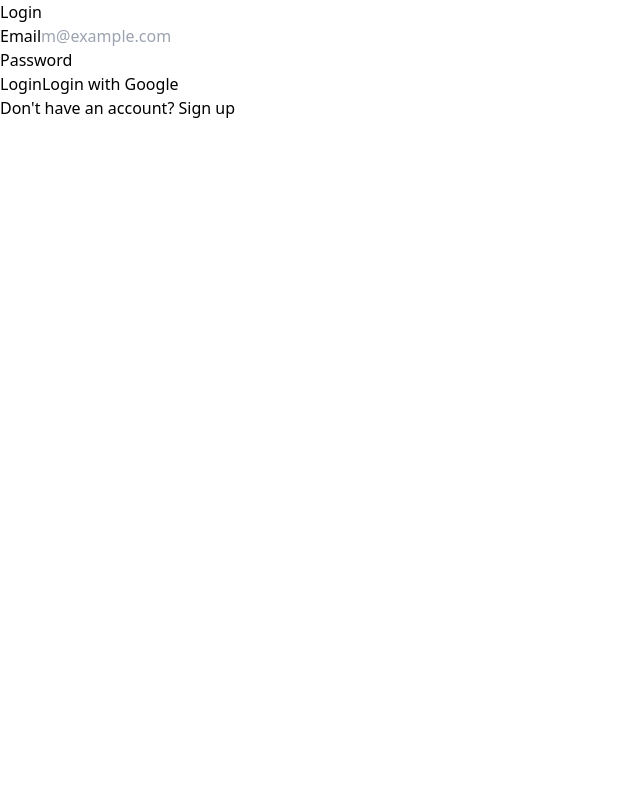
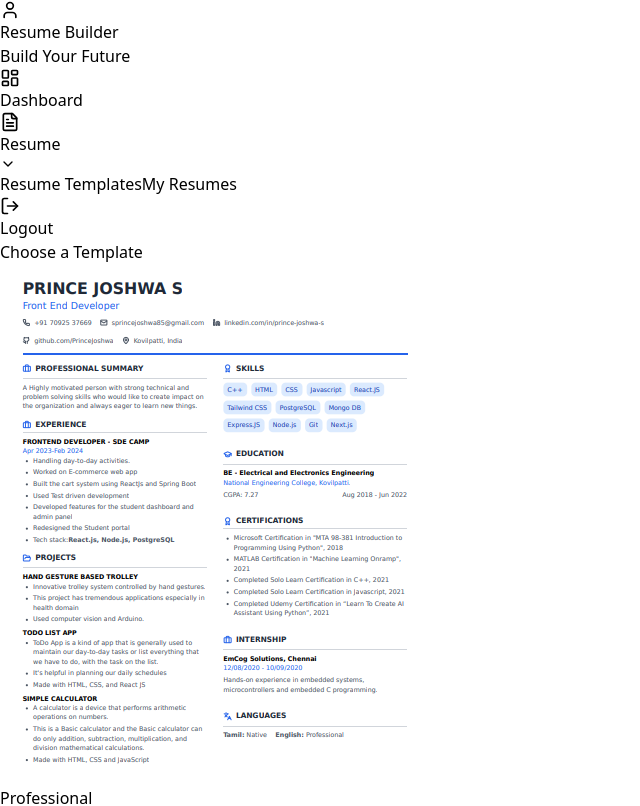
Before and after one commit to PrinceJoshwa/resume-builder-app-client, a React (Vite) app: page /templates in a window 1280 px wide. Before the commit this address led to /login. Shown: the top 806 px of the page, without its empty margins (0-640 px from the left). Built offline with nearby package versions, Linux system fonts and the light colour scheme; no server answers; sample sign-in values are in the browser's storage.

Commit message:
Login Client Id Changes

```diff
--- a/src/App.jsx
+++ b/src/App.jsx
@@ -66,36 +66,46 @@ import Template1 from './pages/Template1'
 
 function App() {
   const [user, setUser] = useState(null)
+  const [token, setToken] = useState(null)
+  const [loading, setLoading] = useState(true)
 
   useEffect(() => {
     const storedUser = localStorage.getItem('user')
-    if (storedUser) {
+    const storedToken = localStorage.getItem('token')
+    if (storedUser && storedToken) {
       setUser(JSON.parse(storedUser))
+      setToken(storedToken)
     }
+    setLoading(false)
   }, [])
 
   const handleLogout = () => {
     localStorage.removeItem('user')
     localStorage.removeItem('token')
     setUser(null)
+    setToken(null)
   }
 
   const ProtectedRoute = ({ children }) => {
-    if (!user) {
+    if (!user || !token) {
       return <Navigate to="/login" replace />
     }
     return children
   }
 
+  if (loading) {
+    return <div>Loading...</div>
+  }
+
   return (
     <Routes>
-      <Route path="/login" element={<Login setUser={setUser} />} />
+      <Route path="/login" element={<Login setUser={setUser} setToken={setToken} />} />
 
       <Route
         path="/templates"
         element={
           <ProtectedRoute>
-            <Templates user={user} onLogout={handleLogout} />
+            <Templates user={user} token={token} onLogout={handleLogout} />
           </ProtectedRoute>
         }
       />
@@ -104,12 +114,12 @@ function App() {
         path="/template1"
         element={
           <ProtectedRoute>
-            <Template1 user={user} onLogout={handleLogout} />
+            <Template1 user={user} token={token} onLogout={handleLogout} />
           </ProtectedRoute>
         }
       />
 
-      <Route path="/" element={user ? <Navigate to="/templates" replace /> : <Navigate to="/login" replace />} />
+      <Route path="/" element={user && token ? <Navigate to="/templates" replace /> : <Navigate to="/login" replace />} />
 
       <Route path="*" element={<div>Page Not Found</div>} />
     </Routes>
--- a/src/components/Login.jsx
+++ b/src/components/Login.jsx
@@ -1,231 +1,3 @@
-// import { useGoogleLogin } from '@react-oauth/google';
-// import { useNavigate } from 'react-router-dom';
-// import axios from 'axios';
-// import { useState } from 'react';
-
-// const API_URL = import.meta.env.VITE_API_URL || 'https://resume-builder-app-server.vercel.app';
-
-// export default function Login({ setUser }) {
-//   const navigate = useNavigate();
-//   const [error, setError] = useState(null);
-//   const [email, setEmail] = useState('');
-//   const [password, setPassword] = useState('');
-
-//   const login = useGoogleLogin({
-//     onSuccess: async (tokenResponse) => {
-//       try {
-//         console.log('Google login successful. Token:', tokenResponse);
-//         const res = await axios.post(
-//           `${API_URL}/api/auth/google`,
-//           { token: tokenResponse.access_token },
-//           {
-//             headers: {
-//               'Content-Type': 'application/json',
-//             },
-//           }
-//         );
-//         console.log('Server response:', res.data);
-//         const { token, user } = res.data;
-//         localStorage.setItem('token', token);
-//         setUser(user);
-//         navigate('/templates');
-//       } catch (err) {
-//         console.error('Authentication error:', err.response ? err.response.data : err.message);
-//         setError('Failed to authenticate. Please try again. ' + (err.response?.data?.msg || err.message));
-//       }
-//     },
-//     onError: (error) => {
-//       console.error('Google Sign-In error:', error);
-//       setError('Google Sign-In failed. Please try again. ' + error.message);
-//     },
-//     flow: 'implicit',
-//   });
-
-//   const handleSubmit = async (e) => {
-//     e.preventDefault();
-//     try {
-//       const res = await axios.post(`${API_URL}/api/auth/login`, { email, password }, {
-//         headers: { 'Content-Type': 'application/json' }
-//       });
-//       const { token, user } = res.data;
-//       localStorage.setItem('token', token);
-//       setUser(user);
-//       navigate('/templates');
-//     } catch (err) {
-//       console.error('Login error:', err.response ? err.response.data : err.message);
-//       setError('Login failed. Please check your credentials and try again. ' + (err.response?.data?.msg || err.message));
-//     }
-//   };
-
-//   return (
-//     <div className="min-h-screen flex items-center justify-center bg-gray-50">
-//       <div className="max-w-md w-full space-y-8 p-8 bg-white rounded-lg shadow-lg">
-//         <h2 className="text-3xl font-bold text-center">Login</h2>
-
-//         <form onSubmit={handleSubmit} className="mt-8 space-y-6">
-//           <div>
-//             <label htmlFor="email" className="block text-sm font-medium text-gray-700">
-//               Email
-//             </label>
-//             <input
-//               id="email"
-//               type="email"
-//               value={email}
-//               onChange={(e) => setEmail(e.target.value)}
-//               placeholder="m@example.com"
-//               className="mt-1 block w-full px-3 py-2 border border-gray-300 rounded-md"
-//               required
-//             />
-//           </div>
-
-//           <div>
-//             <div className="flex items-center justify-between">
-//               <label htmlFor="password" className="block text-sm font-medium text-gray-700">
-//                 Password
-//               </label>
-//               <a href="/forgot-password" className="text-sm text-blue-600 hover:text-blue-500">
-//                 Forgot your password?
-//               </a>
-//             </div>
-//             <input
-//               id="password"
-//               type="password"
-//               value={password}
-//               onChange={(e) => setPassword(e.target.value)}
-//               className="mt-1 block w-full px-3 py-2 border border-gray-300 rounded-md"
-//               required
-//             />
-//           </div>
-
-//           {error && (
-//             <p className="text-red-500 text-sm">{error}</p>
-//           )}
-
-//           <button
-//             type="submit"
-//             className="w-full py-2 px-4 bg-black text-white rounded-md hover:bg-gray-800"
-//           >
-//             Login
-//           </button>
-
-//           <button
-//             type="button"
-//             onClick={() => login()}
-//             className="w-full py-2 px-4 border border-gray-300 rounded-md hover:bg-gray-50"
-//           >
-//             Login with Google
-//           </button>
-//         </form>
-
-//         <p className="text-center text-sm">
-//           {"Don't have an account? "}
-//           <a href="/signup" className="text-blue-600 hover:text-blue-500">
-//             Sign up
-//           </a>
-//         </p>
-//       </div>
-//     </div>
-//   );
-//
-
-
-// import { useGoogleLogin } from '@react-oauth/google';
-// import { useNavigate } from 'react-router-dom';
-// import axios from 'axios';
-// import { useState } from 'react';
-
-// const API_URL = import.meta.env.VITE_API_URL || 'https://resume-builder-app-server.vercel.app';
-
-// export default function Login({ setUser }) {
-//   const navigate = useNavigate();
-//   const [error, setError] = useState(null);
-//   const [email, setEmail] = useState('');
-//   const [password, setPassword] = useState('');
-
-//   const loginWithGoogle = useGoogleLogin({
-//     onSuccess: async (tokenResponse) => {
-//       try {
-//         const res = await axios.post(
-//           `${API_URL}/api/auth/google`,
-//           { token: tokenResponse.access_token },
-//           {
-//             headers: { 'Content-Type': 'application/json' },
-//             withCredentials: true
-//           }
-//         );
-//         const { token, user } = res.data;
-//         localStorage.setItem('token', token); // Save JWT to localStorage
-//         setUser(user); // Update app state with user data
-//         navigate('/templates'); // Redirect to dashboard
-//       } catch (err) {
-//         console.error('Google OAuth error:', err.response?.data || err.message);
-//         setError('Authentication failed. Please try again.');
-//       }
-//     },
-//     onError: (err) => {
-//       console.error('Google Sign-In error:', err.message);
-//       setError('Google Sign-In failed. Please try again.');
-//     },
-//     flow: 'implicit',
-//   });
-
-//   const handleLogin = async (e) => {
-//     e.preventDefault();
-//     try {
-//       const res = await axios.post(`${API_URL}/api/auth/login`, { email, password }, {
-//         headers: { 'Content-Type': 'application/json' },
-//         withCredentials: true
-//       });
-//       const { token, user } = res.data;
-//       localStorage.setItem('token', token);
-//       setUser(user);
-//       navigate('/templates');
-//     } catch (err) {
-//       console.error('Login error:', err.response?.data || err.message);
-//       setError('Login failed. Please check your credentials and try again.');
-//     }
-//   };
-
-//   return (
-//     <div className="min-h-screen flex items-center justify-center bg-gray-50">
-//       <div className="max-w-md w-full space-y-8 p-8 bg-white rounded-lg shadow-lg">
-//         <h2 className="text-3xl font-bold text-center">Login</h2>
-//         <form onSubmit={handleLogin} className="mt-8 space-y-6">
-//           <div>
-//             <label htmlFor="email" className="block text-sm font-medium text-gray-700">Email</label>
-//             <input
-//               id="email"
-//               type="email"
-//               value={email}
-//               onChange={(e) => setEmail(e.target.value)}
-//               placeholder="m@example.com"
-//               className="mt-1 block w-full px-3 py-2 border border-gray-300 rounded-md"
-//               required
-//             />
-//           </div>
-//           <div>
-//             <label htmlFor="password" className="block text-sm font-medium text-gray-700">Password</label>
-//             <input
-//               id="password"
-//               type="password"
-//               value={password}
-//               onChange={(e) => setPassword(e.target.value)}
-//               className="mt-1 block w-full px-3 py-2 border border-gray-300 rounded-md"
-//               required
-//             />
-//           </div>
-//           {error && <p className="text-red-500 text-sm">{error}</p>}
-//           <button type="submit" className="w-full py-2 px-4 bg-black text-white rounded-md hover:bg-gray-800">Login</button>
-//           <button type="button" onClick={loginWithGoogle} className="w-full py-2 px-4 border border-gray-300 rounded-md hover:bg-gray-50">Login with Google</button>
-//         </form>
-//         <p className="text-center text-sm">
-//           Don't have an account? <a href="/signup" className="text-blue-600 hover:text-blue-500">Sign up</a>
-//         </p>
-//       </div>
-//     </div>
-//   );
-// }
-
 
 import { useGoogleLogin } from '@react-oauth/google';
 import { useNavigate } from 'react-router-dom';
@@ -239,17 +11,19 @@ export default function Login({ setUser }) {
   const [error, setError] = useState(null);
   const [email, setEmail] = useState('');
   const [password, setPassword] = useState('');
+  const [loading, setLoading] = useState(false);
 
   // Debugging: Log the environment variable
   console.log('API URL:', API_URL);
-  console.log('Google Client ID:', import.meta.env.VITE_GOOGLE_CLIENT_ID);
+  console.log('Google Client ID:', import.meta.env.NEXT_PUBLIC_GOOGLE_CLIENT_ID);
 
   // Google Login
   const loginWithGoogle = useGoogleLogin({
-    clientId: import.meta.env.VITE_GOOGLE_CLIENT_ID, // Explicitly pass clientId
+    clientId: import.meta.env.NEXT_PUBLIC_GOOGLE_CLIENT_ID, // Explicitly pass clientId
     onSuccess: async (tokenResponse) => {
       console.log('Google Token Response:', tokenResponse); // Debugging
       try {
+        setLoading(true);
         const res = await axios.post(
           `${API_URL}/api/auth/google`,
           { token: tokenResponse.access_token }, // Using access token from Google
@@ -265,6 +39,8 @@ export default function Login({ setUser }) {
       } catch (err) {
         console.error('Google OAuth error:', err.response?.data || err.message);
         setError('Authentication failed. Please try again.');
+      } finally {
+        setLoading(false);
       }
     },
     onError: (err) => {
@@ -278,6 +54,7 @@ export default function Login({ setUser }) {
   const handleLogin = async (e) => {
     e.preventDefault();
     try {
+      setLoading(true);
       const res = await axios.post(
         `${API_URL}/api/auth/login`,
         { email, password },
@@ -293,6 +70,8 @@ export default function Login({ setUser }) {
     } catch (err) {
       console.error('Login error:', err.response?.data || err.message);
       setError('Login failed. Please check your credentials and try again.');
+    } finally {
+      setLoading(false);
     }
   };
 
@@ -329,15 +108,24 @@ export default function Login({ setUser }) {
             />
           </div>
           {error && <p className="text-red-500 text-sm">{error}</p>}
-          <button type="submit" className="w-full py-2 px-4 bg-black text-white rounded-md hover:bg-gray-800">
-            Login
+          <button
+            type="submit"
+            disabled={loading}
+            className={`w-full py-2 px-4 bg-black text-white rounded-md hover:bg-gray-800 ${
+              loading ? 'opacity-50 cursor-not-allowed' : ''
+            }`}
+          >
+            {loading ? 'Loading...' : 'Login'}
           </button>
           <button
             type="button"
             onClick={loginWithGoogle}
-            className="w-full py-2 px-4 border border-gray-300 rounded-md hover:bg-gray-50"
+            disabled={loading}
+            className={`w-full py-2 px-4 border border-gray-300 rounded-md hover:bg-gray-50 ${
+              loading ? 'opacity-50 cursor-not-allowed' : ''
+            }`}
           >
-            Login with Google
+            {loading ? 'Loading...' : 'Login with Google'}
           </button>
         </form>
         <p className="text-center text-sm">
--- a/src/main.jsx
+++ b/src/main.jsx
@@ -22,9 +22,11 @@ import { GoogleOAuthProvider } from '@react-oauth/google';
 import App from './App.jsx';
 import './index.css';
 
-const clientId = import.meta.env.VITE_GOOGLE_CLIENT_ID;
+const clientId = import.meta.env.NEXT_PUBLIC_GOOGLE_CLIENT_ID;
 
-console.log("Google Client ID:", clientId); // Debugging step
+if (!clientId) {
+  throw new Error('Google Client ID is not defined');
+}
 
 ReactDOM.createRoot(document.getElementById('root')).render(
   <React.StrictMode>
```
